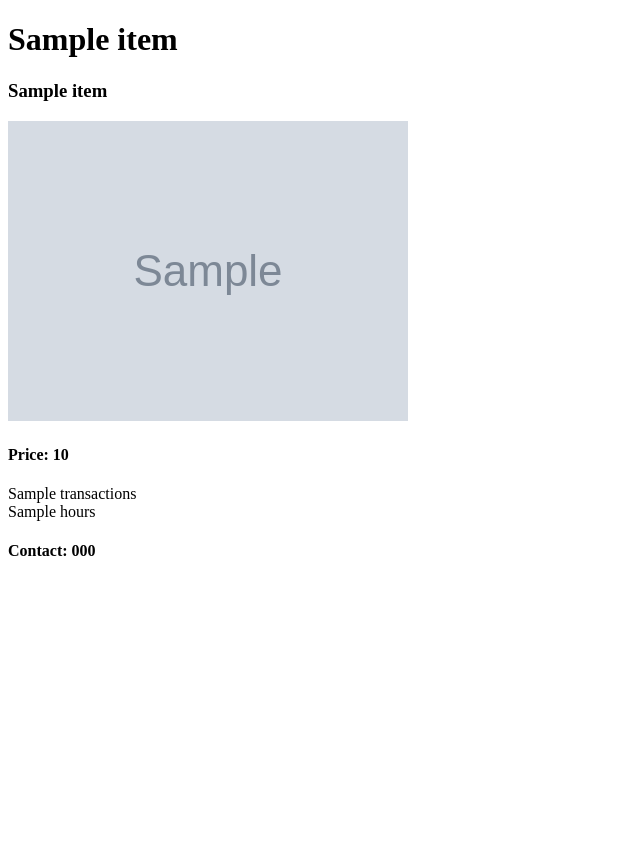
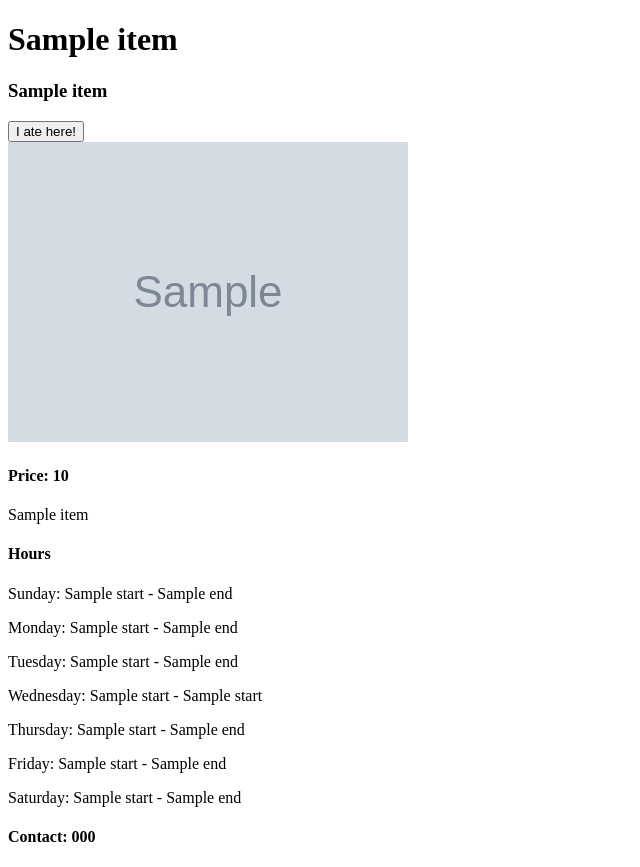
Before and after one commit to juliettetripier/Hackbright-Project, a Flask app: page /restaurant/1 in a window 1280 px wide. Shown: the whole page, without its empty margins (0-640 px from the left). Before the commit the page ends 556 px from the top, so only its background shows below. Run offline with Flask 3, Linux system fonts and the light colour scheme; tables that the repository leaves empty hold one stand-in row (values such as "Sample post"); grey boxes marked "Sample" are stand-in pictures; a database or web service that is not in the repository returns one stand-in record (values such as "Sample title"); data that the repository does not hold is empty.

Commit message:
Added 'add visit' button

```diff
--- a/server.py
+++ b/server.py
@@ -1,7 +1,8 @@
 from flask import (Flask, render_template, request, flash, session,
-                   redirect)
+                   redirect, jsonify)
 from model import connect_to_db, db
 import crud
+import datetime
 import os
 import math
 import requests
@@ -11,6 +12,26 @@ app.secret_key = "REPLACE ME LATER"
 
 YELP_API_KEY = os.environ['YELP_KEY']
 # MAPS_API_KEY = os.environ['MAPS_KEY']
+
+# Helper functions
+def get_restaurant_info(yelp_id):
+    url = f'https://api.yelp.com/v3/businesses/{yelp_id}'
+    payload = {
+        'id': yelp_id
+    }
+    headers = {
+        'accept': 'application/json',
+        'Authorization': f'Bearer {YELP_API_KEY}',
+    }
+
+    response = requests.get(url, params=payload, headers=headers)
+    data = response.json()
+
+    restaurant_dict = {'address': " ".join(data['location']['display_address']), 'res_name':data['name'],
+                       'yelp_id': yelp_id}
+
+    return restaurant_dict
+
 
 
 @app.route('/')
@@ -123,6 +144,8 @@ def get_search_results():
                 db.session.add(new_restaurant)
         db.session.commit()
     elif response.status_code == 400:
+        data = response.json()
+        print(data)
         restaurants = []
 
     return render_template('search-results.html',
@@ -146,8 +169,60 @@ def show_restaurant_page(id):
     response = requests.get(url, params=payload, headers=headers)
     data = response.json()
 
+    # convert hours from military time to standard time
+    for hours in data['hours'][0]['open']:
+        for item in hours:
+            if item == 'start' or item == 'end':
+                military_hour = hours[item]
+                hour = datetime.datetime.strptime(military_hour, '%H%M').strftime('%I:%M %p')
+                hours[item] = hour
+
     return render_template('restaurant-details.html',
                            data=data)
+
+
+@app.route('/addvisit', methods=['POST'])
+def add_visit():
+    """Add restaurant to a user's visited restaurants."""
+
+    yelp_restaurant_id = request.json.get('restaurantid')
+    user = crud.get_user_by_id(session.get('user'))
+    restaurant = crud.get_restaurant_by_yelp_id(yelp_restaurant_id)
+
+    if restaurant:
+        new_visit = crud.add_visit(user.user_id, restaurant.restaurant_id)
+    else:
+        restaurant_info = get_restaurant_info(yelp_restaurant_id)
+        new_restaurant = crud.create_restaurant(name=restaurant_info['res_name'], address=restaurant_info['address'],
+                                                yelp_id=restaurant_info['yelp_id'])
+        db.session.add(new_restaurant)
+        db.session.commit()
+
+        new_visit = crud.add_visit(user.user_id, new_restaurant.restaurant_id)
+
+    db.session.add(new_visit)
+    db.session.commit()
+
+    return jsonify({'code': 'Visit registered!'})
+
+
+
+    #there needs to be a button on restaurant details page with restaurant id as value
+    #in js, select that button and give an event listener for when it's clicked
+    #when clicked, fetch from a route in your server
+    #server route receives the package w/restaurant id
+    #create instance of restaurant visit using restaurant id + user id in session
+    #send success response back to js
+    #in js, get success message and maybe turn into an alert
+    #maybe disable the button after that
+    #could have a button that starts as hidden on the restaurant details page
+        #unvisit button
+    #when rendering restaurant details page, check if user has a visit for that particular restaurant
+        #get a boolean value
+        #send that boolean into the template
+    #use a jinja conditional to determine if remove/add visit button is visible
+    #in js, after the server sends the data back, hide button and turn other button on
+    #get add visit button working first
 
 
 
--- a/templates/restaurant-details.html
+++ b/templates/restaurant-details.html
@@ -6,10 +6,12 @@
 <h1>{{ data['name'] }}</h1>
 
 <h3>
-{% for item in data['location']['display_address'] %}
-{{ item }}
-{% endfor %}
+    {% for item in data['location']['display_address'] %}
+    {{ item }}
+    {% endfor %}
 </h3>
+
+<button type="button" id="visit-button" name="visit-button" value="{{ data['id'] }}">I ate here!</button>
 
 <div id="yelp-image">
     <img src="{{ data['image_url'] }}">
@@ -18,16 +20,38 @@
 <h4>Price: {{ data['price'] }}</h4>
 
 <div id="transactions">
-{{ data['transactions'] }}
+    {% for item in data['transactions'] %}
+    <p>{{ item }}</p>
+    {% endfor %}
 </div>
 
 <div id="hours">
-{{ data['hours'] }}
+    <h4>Hours</h4>
+    <p>Sunday: {{ data['hours'][0]['open'][6]['start'] }} -
+        {{ data['hours'][0]['open'][6]['end'] }}
+    </p>
+    <p>Monday: {{ data['hours'][0]['open'][0]['start'] }} -
+        {{ data['hours'][0]['open'][0]['end'] }}
+    </p>
+    <p>Tuesday: {{ data['hours'][0]['open'][1]['start'] }} -
+        {{ data['hours'][0]['open'][1]['end'] }}
+    </p>
+    <p>Wednesday: {{ data['hours'][0]['open'][2]['start'] }} -
+        {{ data['hours'][0]['open'][2]['start'] }}
+    </p>
+    <p>Thursday: {{ data['hours'][0]['open'][3]['start'] }} -
+        {{ data['hours'][0]['open'][3]['end'] }}
+    </p>
+    <p>Friday: {{ data['hours'][0]['open'][4]['start'] }} -
+        {{ data['hours'][0]['open'][4]['end'] }}
+    </p>
+    <p>Saturday: {{ data['hours'][0]['open'][5]['start'] }} -
+        {{ data['hours'][0]['open'][5]['end'] }}
+    </p>
 </div>
 
 <h4>Contact: {{ data['display_phone'] }}</h4>
 
+<script src="/static/js/restaurant.js"></script>
+
 {% endblock %}
-
-<!-- Things to include: name, image_url, display_phone, display_address,
-photos ?, price, hours, transactions -->
```
Also changed, not shown: crud.py (+8 -3 lines).
